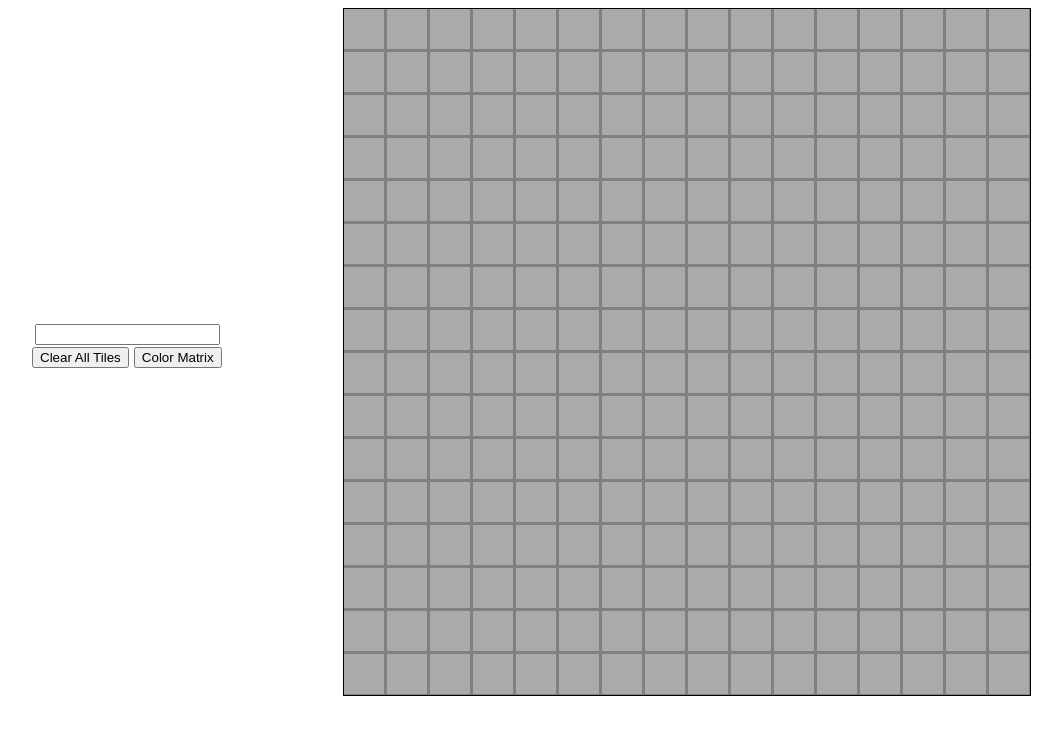
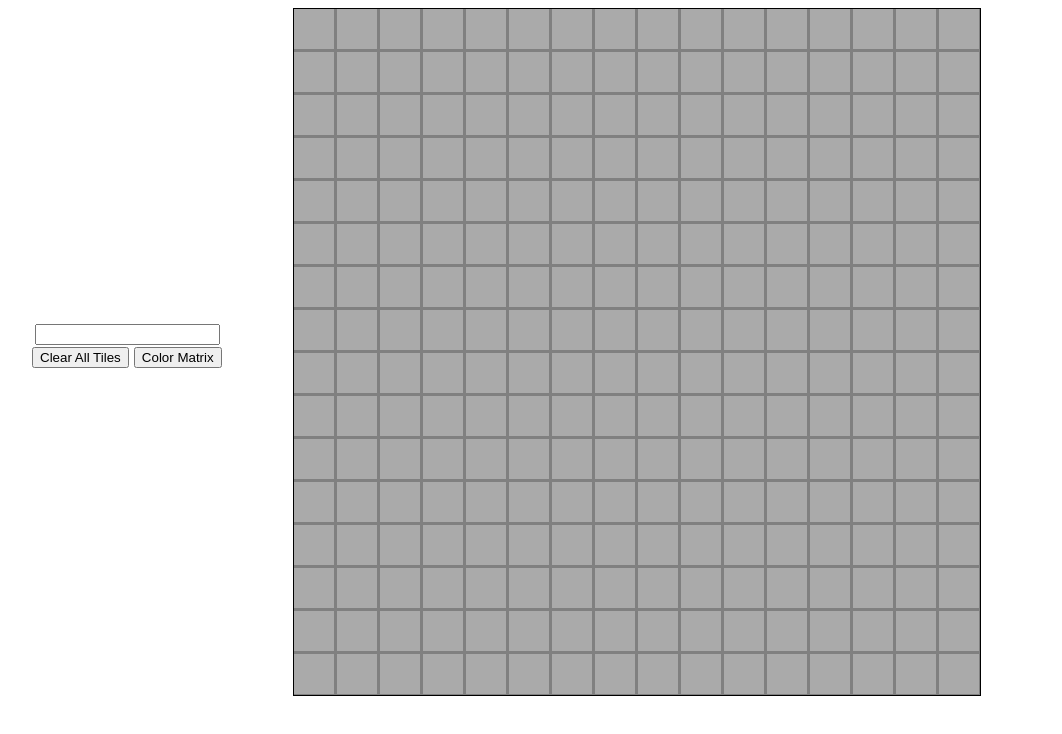
Before and after one commit to tadari/tgadari.github.io, a plain HTML site: page index.html in a window 1280 px wide. Shown: the whole page, without its empty margins (47-1109 px from the left). Drawn offline with nearby package versions, Linux system fonts and the light colour scheme.

Commit message:
Update main.css

```diff
--- a/css/main.css
+++ b/css/main.css
@@ -2,8 +2,8 @@
 	border: 1px solid black;
 	border-style: solid;
 	background-color: gray;
-	position: relative;
-	left: 50px;
+	overflow: hidden;
+    height: 100%;
 }
 
 
```
